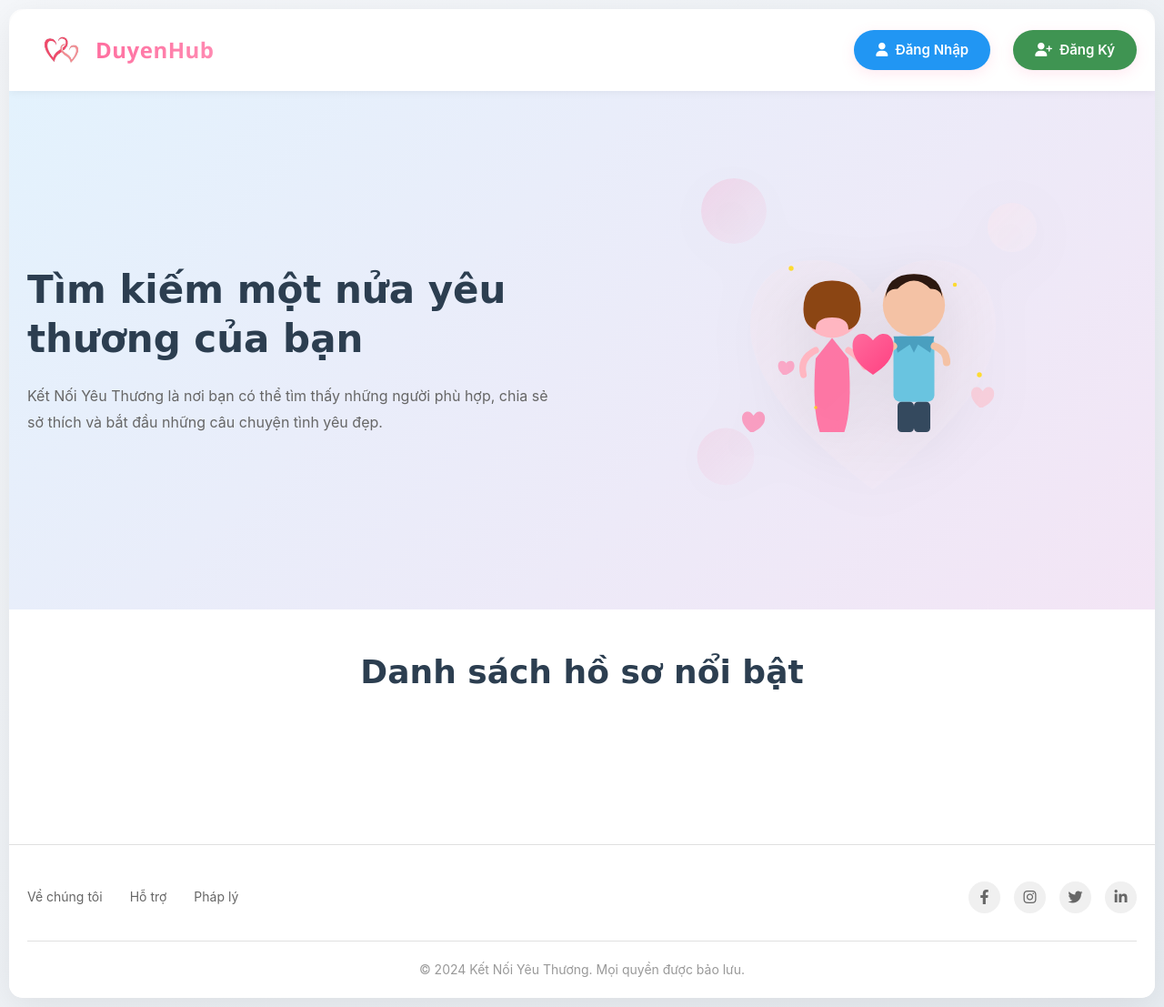
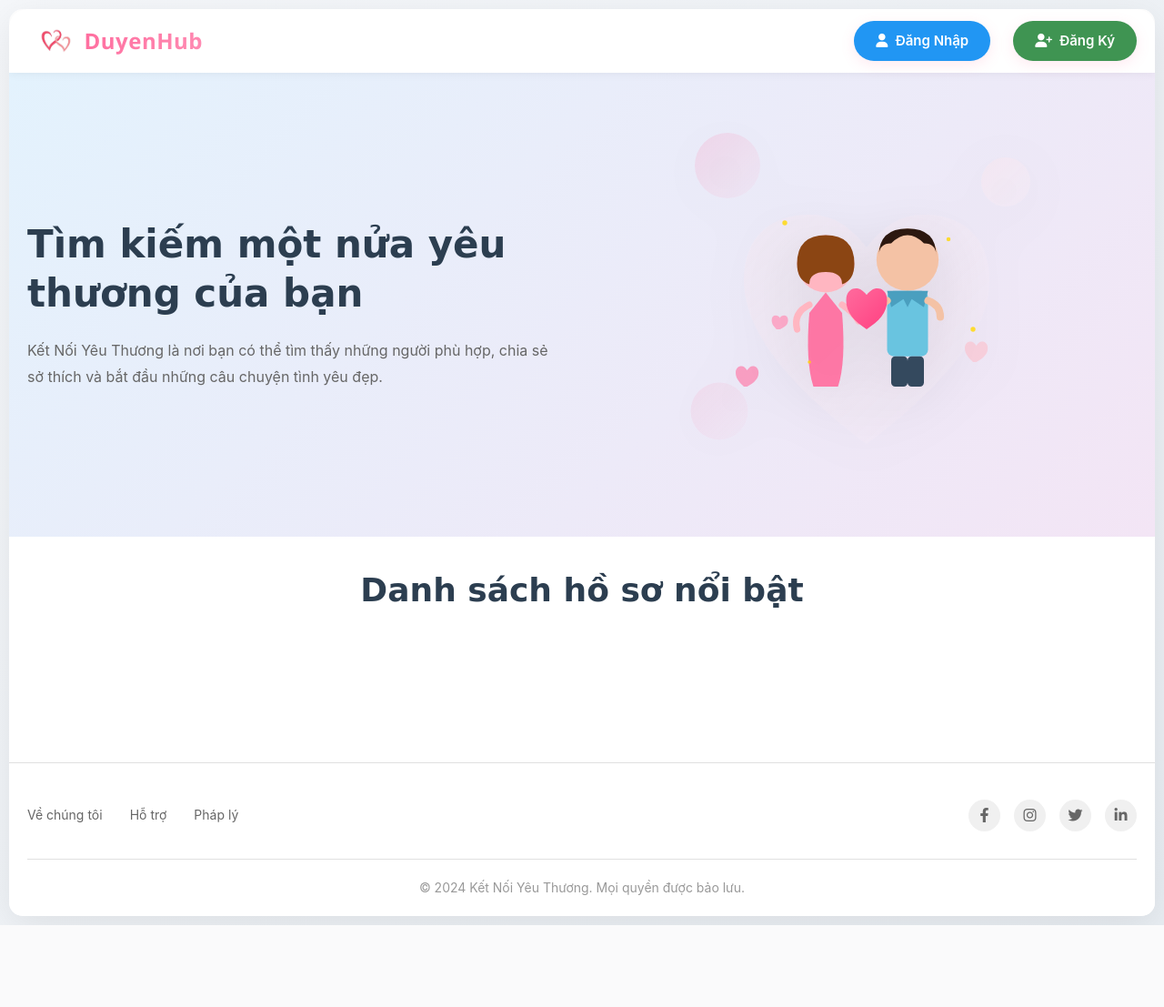
Before and after one commit to thanhchinh1/web-hen-ho, a PHP site: page / in a window 1280 px wide. Shown: the whole page at 91% size. After the commit the page ends 1017 px from the top, so only its background shows below. Run offline with PHP 8.4, Linux system fonts and the light colour scheme; data that the repository does not hold is empty.

Commit message:
trangchu

```diff
--- a/public/css/home.css
+++ b/public/css/home.css
@@ -32,7 +32,7 @@ body {
     position: sticky;
     top: 0;
     z-index: 1000;
-    padding: 15px 0;
+    padding: 10px 0;
     border-radius: 20px 20px 0 0;
 }
 
@@ -53,14 +53,14 @@ body {
 }
 
 .logo-icon {
-    width: 60px;
-    height: 60px;
+    width: 50px;
+    height: 50px;
 }
 
 /* Make <img> logos match the SVG logo size and be responsive */
 .logo img {
     display: block;
-    max-height: 60px;
+    max-height: 50px;
     width: auto;
 }
 
@@ -147,8 +147,8 @@ body {
 }
 
 .user-avatar {
-    width: 45px;
-    height: 45px;
+    width: 40px;
+    height: 40px;
     border-radius: 50%;
     object-fit: cover;
     border: 2px solid #E0E0E0;
@@ -234,8 +234,8 @@ body {
    =================================== */
 .hero-section {
     background: linear-gradient(135deg, #E3F2FD 0%, #F3E5F5 100%);
-    padding: 60px 20px;
-    margin-bottom: 40px;
+    padding: 30px 20px;
+    margin-bottom: 30px;
 }
 
 .hero-content {
@@ -243,7 +243,7 @@ body {
     margin: 0 auto;
     display: grid;
     grid-template-columns: 1fr 1fr;
-    gap: 60px;
+    gap: 30px;
     align-items: center;
 }
 
```
